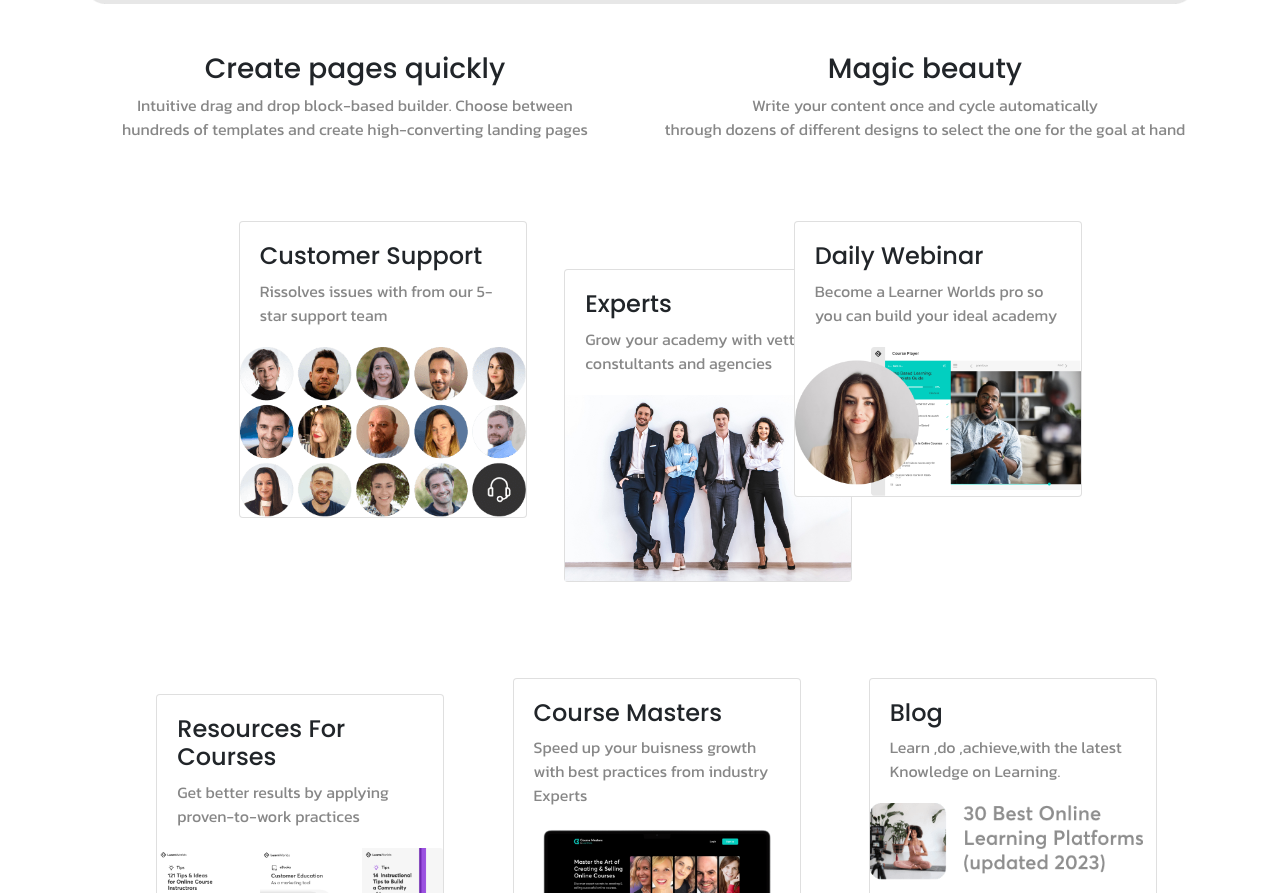
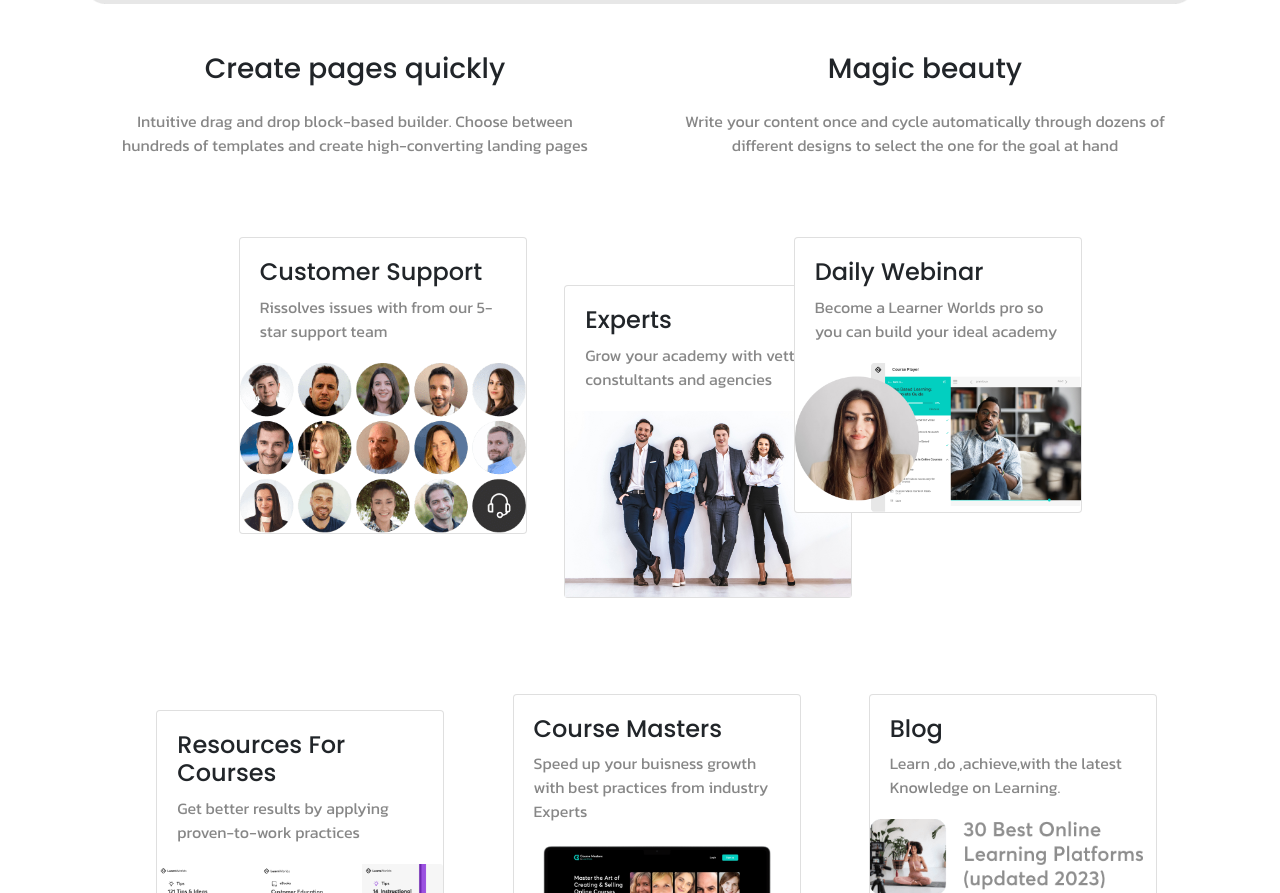
Before and after one commit to Anuj-Bhaladhare/Learning-Hub, a plain HTML site: page index.html in a window 1280 px wide. Shown: the part 2868-3761 px from the top of the page. Drawn offline with nearby package versions, Linux system fonts and the light colour scheme; a web font is replaced by a local one.

Commit message:
updating Feature section

```diff
--- a/index.html
+++ b/index.html
@@ -292,11 +292,11 @@
             <div class="row d-flex justify-content-center mt-5">
                 <div class="col-md-6 text-center">
                     <h3 style="font-family: poppins, sans-serif;">Create pages quickly</h1>
-                    <p style="color: rgb(135, 135, 135);">Intuitive drag and drop block-based builder. Choose between<br> hundreds of templates and create high-converting landing pages</p>
+                    <p class="px-4 mt-4" style="color: rgb(135, 135, 135);">Intuitive drag and drop block-based builder. Choose between hundreds of templates and create high-converting landing pages</p>
                 </div>
                 <div class="col-md-6 ms-4 text-center">
                     <h3 style="font-family: poppins, sans-serif;"> Magic beauty</h3>
-                    <p style="color: rgb(135, 135, 135);"> Write your content once and cycle automatically<br> through dozens of different designs to select the one for the goal at hand</p>
+                    <p class="px-4 mt-4" style="color: rgb(135, 135, 135);"> Write your content once and cycle automatically through dozens of different designs to select the one for the goal at hand</p>
                 </div>
             </div>
 
```
